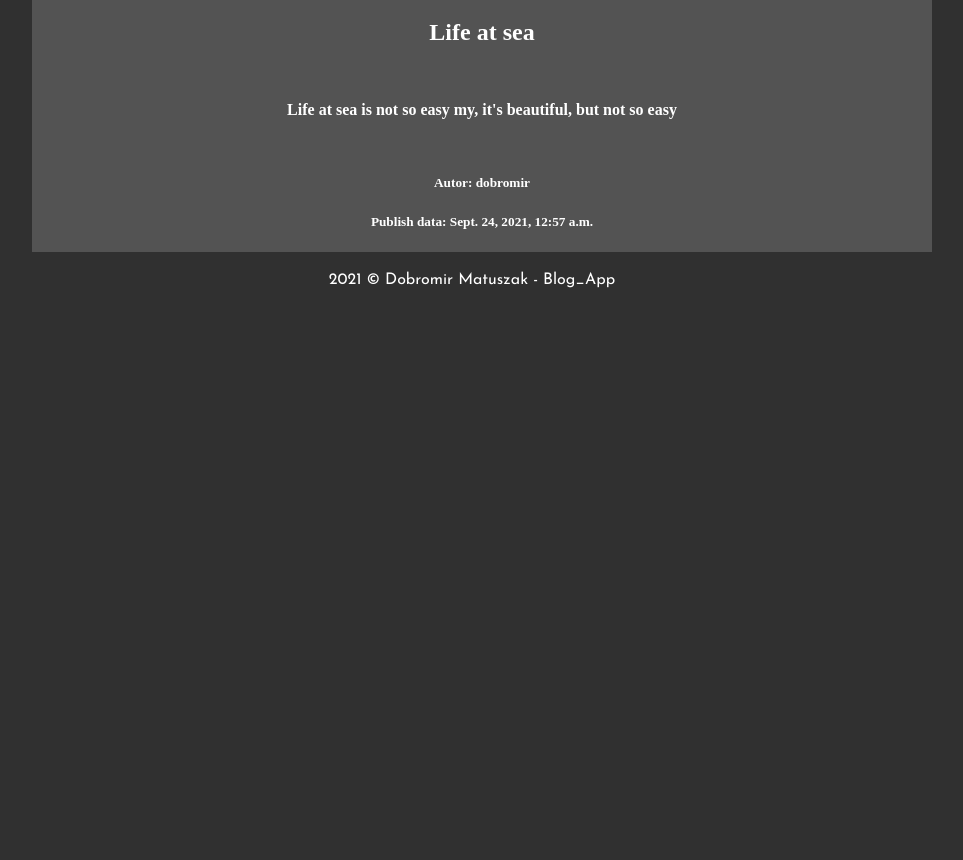
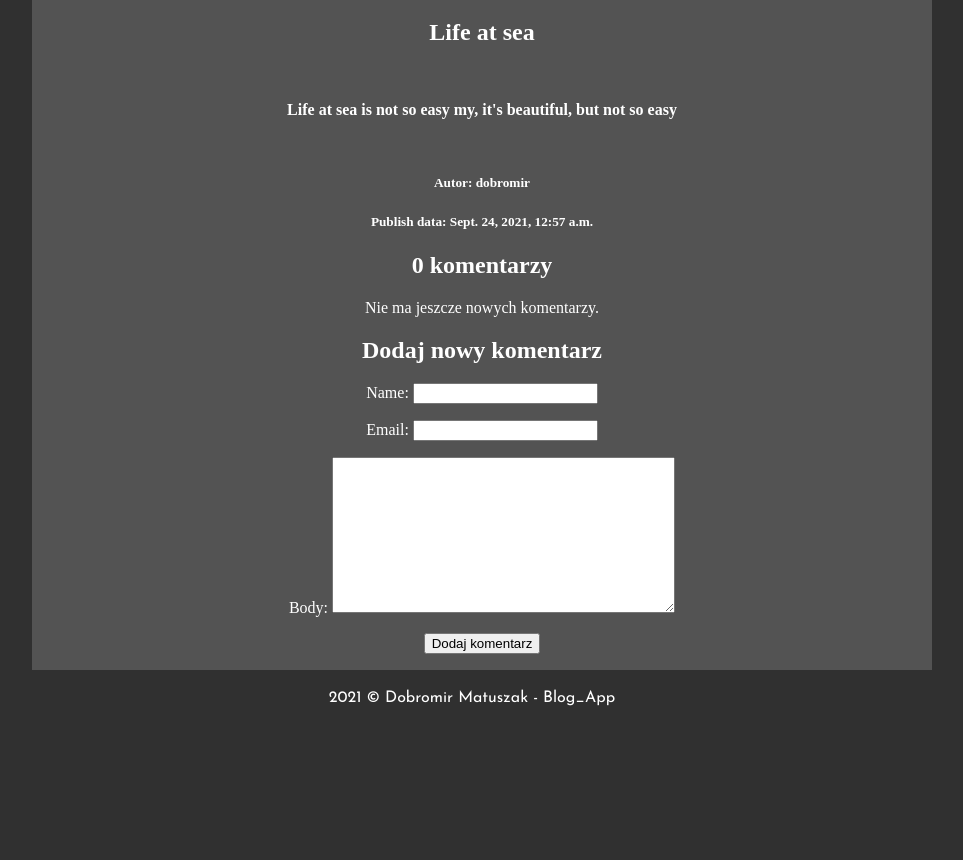
Before and after one commit to Dobauron/My_main_project, a Django app: a page that uses my_portfolio/my_blog/templates/my_blog/posts/post_detail.html in a window 1280 px wide. Shown: the part 191-1051 px from the top of the page, without its empty margins (176-1139 px from the left). Before the commit the page ends 479 px from the top, so only its background shows below. Run offline with Django 3.2, Linux system fonts and the light colour scheme; data comes from the database, SQL or seed files in the repository; both versions use the stored data as it was after the commit.

Commit message:
newest version

```diff
--- /dev/null
+++ b/my_portfolio/my_blog/forms.py
@@ -0,0 +1,8 @@
+from .models import Comment
+from django import forms
+
+class CommentForm(forms.ModelForm):
+    class Meta:
+        model = Comment
+        # fields = ('name', 'email', 'body')
+        exclude = ('post','created', 'updated', 'active')
--- a/my_portfolio/my_blog/models.py
+++ b/my_portfolio/my_blog/models.py
@@ -1,8 +1,14 @@
 from django.db import models
 from django.utils import timezone
 from django.contrib.auth.models import User
+from django.urls import reverse
 
-from django.urls import reverse
+
+class PublishedManager(models.Manager):
+    def get_queryset(self):
+        return super().get_queryset().filter(status='published')
+
+
 class Post(models.Model):
     #Model postu w Aplikacji blogu
     STATUS_CHOICES = (
@@ -24,7 +30,7 @@ class Post(models.Model):
                               default='draft')
 
     objects = models.Manager()
-    # published=PublishedManager()
+    published = PublishedManager()
 
 
 
@@ -40,3 +46,20 @@ class Post(models.Model):
                              self.publish.month,
                              self.publish.day,
                              self.slug])
+
+class Comment(models.Model):
+    post = models.ForeignKey(Post,
+                             on_delete=models.CASCADE,
+                             related_name='comments')
+    name = models.CharField(max_length=80)
+    email = models.EmailField()
+    body = models.TextField()
+    created = models.DateTimeField(auto_now_add=True)
+    updated = models.DateTimeField(auto_now=True)
+    active = models.BooleanField(default=True)
+
+    class Meta:
+        ordering = ('created',)
+
+    def __str__(self):
+        return 'Komentarz dodany przez {} dla posta {}'.format(self.name, self.post)
--- a/my_portfolio/my_blog/templates/my_blog/posts/post_detail.html
+++ b/my_portfolio/my_blog/templates/my_blog/posts/post_detail.html
@@ -22,4 +22,30 @@
 <h5>
    Publish data: {{ details.publish }}
 </h5>
+ {% with comments.count as total_comments %}
+    <h2>
+      {{ total_comments }} komentarz{{ total_comments|pluralize:"y"}}
+    </h2>
+  {% endwith %}
+  {% for comment in comments %}
+    <div class="comment">
+      <p>
+        Komentarz {{ forloop.counter }} dodany przez {{ comment.name }}
+        {{ comment.created }}
+      </p>
+      {{ comment.body|linebreaks}}
+    </div>
+  {% empty %}
+    <p>Nie ma jeszcze nowych komentarzy.</p>
+  {% endfor %}
+  {% if new_comment %}
+    <h2>Twój komentarz został spizgany.</h2>
+  {% else %}
+    <h2>Dodaj nowy komentarz</h2>
+    <form action="." method="post">
+      {{ comment_form.as_p }}
+      {% csrf_token %}
+      <p><input type="submit" value="Dodaj komentarz"></p>
+    </form>
+  {% endif %}
 {% endblock %}
--- a/my_portfolio/my_blog/templates/my_blog/posts/post_list.html
+++ b/my_portfolio/my_blog/templates/my_blog/posts/post_list.html
@@ -3,7 +3,7 @@
 
 {% block content %}
 
-<h3>Lista Postów</h3>
+<h2>Lista Postów</h2>
 {% for post in posts %}
 
 <h4>
--- a/my_portfolio/my_blog/urls.py
+++ b/my_portfolio/my_blog/urls.py
@@ -1,11 +1,13 @@
 from django.urls import path
-from .views import post_list, post_detail
+
+
+from .views import post_list, post_detail, PostListView
 
 app_name = "my_blog"
 
 
 urlpatterns = (
-    path('blog/', post_list),
+    path('blog/', PostListView.as_view(), name='post_list'),
     path('blog/<int:year>/<int:month>/<int:day>/<slug:post>/',
          post_detail,
          name= 'post_detail'),
--- a/my_portfolio/my_blog/views.py
+++ b/my_portfolio/my_blog/views.py
@@ -1,5 +1,7 @@
 from django.shortcuts import render, get_object_or_404
-from .models import Post
+from .models import Post, Comment
+from django.views.generic import ListView
+from .forms import CommentForm
 # Create your views here.
 
 
@@ -12,6 +14,15 @@ def post_list(request):
                   {'posts': posts})
     #return site with |post| data from data base
 
+class PostListView(ListView):
+    queryset = Post.published.all()
+    context_object_name = 'posts'
+
+    paginate_by = 5
+    template_name = 'my_blog/posts/post_list.html'
+
+
+
 def post_detail(request, year, month, day, post):
     details = get_object_or_404(Post, slug=post,
                                     status='published',
@@ -19,10 +30,21 @@ def post_detail(request, year, month, day, post):
                                     publish__month=month,
                                     publish__day=day)
 
-    #object that retrieves information from a database based on a post model
+    # object that retrieves information from a database based on a post model
 
+    comments = details.comments.filter(active=True)
+
+    if request.method == 'POST':
+        comment_form = CommentForm(data=request.POST)
+        if comment_form.is_valid():
+            new_comment = comment_form.save(commit=False)
+            new_comment.post = details
+            new_comment.save()
+    else:
+        comment_form = CommentForm()
     return render(request,
                   'my_blog/posts/post_detail.html',
-                  {'details': details}
-                  )
+                  {'details': details,
+                   'comments': comments,
+                   'comment_form': comment_form})
     # return site with detail data |post|
--- a/my_portfolio/my_portfolio/settings.py
+++ b/my_portfolio/my_portfolio/settings.py
@@ -25,7 +25,7 @@ SECRET_KEY = 'django-insecure-sdp+wh5)3d)p7xo)ll5wf+4m8@rf9cg7bz%bl(!d)!u=n-%age
 # SECURITY WARNING: don't run with debug turned on in production!
 DEBUG = True
 
-ALLOWED_HOSTS = []
+ALLOWED_HOSTS = ["localhost", "127.0.0.1", "dobmat-portfolio.com", "www.dobmat-portfolio.com" ]
 
 
 # Application definition
```
Also changed, not shown: my_portfolio/my_blog/admin.py (+7 -1 lines), my_portfolio/db.sqlite3.
